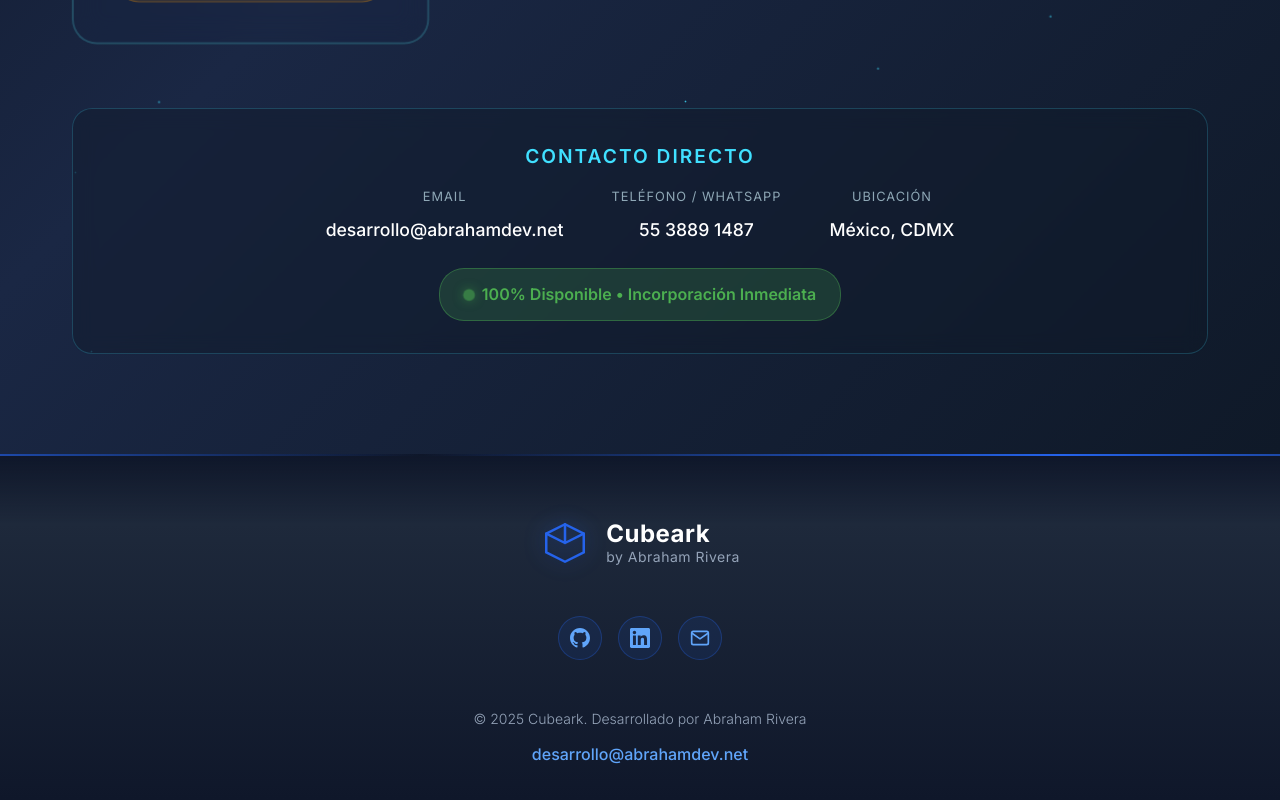
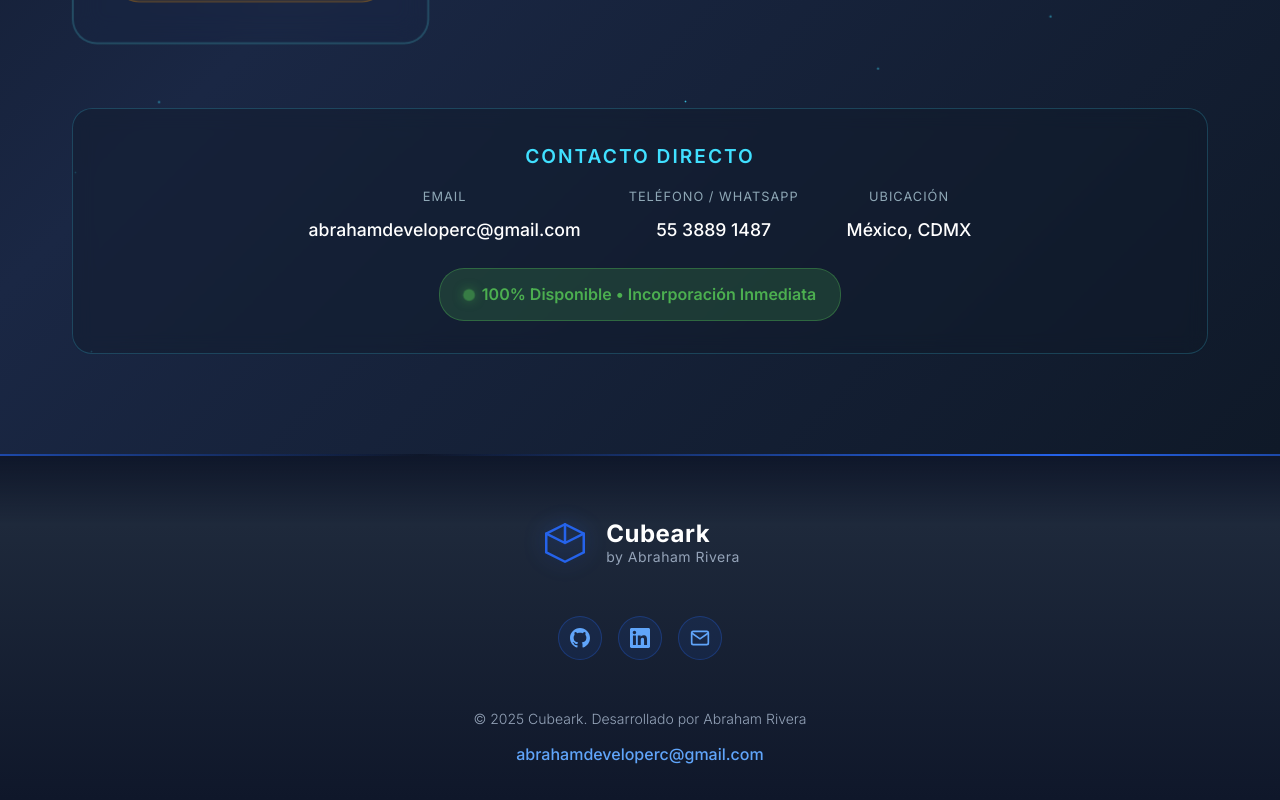
Before and after one commit to abraham-developer/acubic-portfolio, a React (Vite) app: page / in a window 1280 px wide. Shown: the part 4298-5098 px from the top of the page. Built offline with nearby package versions, Linux system fonts and the light colour scheme.

Commit message:
[CHANGE] Ajuste email

```diff
--- a/src/components/Contact.tsx
+++ b/src/components/Contact.tsx
@@ -11,10 +11,10 @@ const Contact: React.FC = () => {
       subtitle: 'Full-time / Freelance',
       message: 'Desarrollador disponible para tu equipo',
       method: 'email',
-      value: 'desarrollo@abrahamdev.net',
+      value: 'abrahamdeveloperc@gmail.com',
       icon: '💼',
       color: '#40e0ff',
-      action: () => window.open('mailto:desarrollo@abrahamdev.net?subject=Oportunidad Laboral - Desarrollador Full Stack&body=Hola Abraham! Estoy interesado en contratarte para nuestro equipo. Me gustaría discutir las oportunidades disponibles.', '_blank')
+      action: () => window.open('mailto:abrahamdeveloperc@gmail.com?subject=Oportunidad Laboral - Desarrollador Full Stack&body=Hola Abraham! Estoy interesado en contratarte para nuestro equipo. Me gustaría discutir las oportunidades disponibles.', '_blank')
     },
     {
       id: 'project',
@@ -44,10 +44,10 @@ const Contact: React.FC = () => {
       subtitle: 'Conversemos',
       message: 'Agenda una llamada para conocernos',
       method: 'email',
-      value: 'desarrollo@abrahamdev.net',
+      value: 'abrahamdeveloperc@gmail.com',
       icon: '🎯',
       color: '#ff9800',
-      action: () => window.open('mailto:desarrollo@abrahamdev.net?subject=Entrevista Técnica - Abraham Developer&body=Hola Abraham! Me gustaría agendar una entrevista técnica contigo para discutir oportunidades de colaboración.', '_blank')
+      action: () => window.open('mailto:abrahamdeveloperc@gmail.com?subject=Entrevista Técnica - Abraham Developer&body=Hola Abraham! Me gustaría agendar una entrevista técnica contigo para discutir oportunidades de colaboración.', '_blank')
     }
   ];
 
@@ -461,9 +461,9 @@ const Contact: React.FC = () => {
                 <div className="contact-label">Email</div>
                 <div
                   className="contact-value"
-                  onClick={() => window.open('mailto:desarrollo@abrahamdev.net', '_blank')}
+                  onClick={() => window.open('mailto:abrahamdeveloperc@gmail.com', '_blank')}
                 >
-                  desarrollo@abrahamdev.net
+                  abrahamdeveloperc@gmail.com
                 </div>
               </div>
               <div className="contact-item">
--- a/src/components/Footer.tsx
+++ b/src/components/Footer.tsx
@@ -53,7 +53,7 @@ const Footer: React.FC = () => {
             </a>
 
             <a
-              href="mailto:desarrollo@abrahamdev.net"
+              href="mailto:abrahamdeveloperc@gmail.com"
               className="social-link"
               title="Email"
             >
@@ -69,8 +69,8 @@ const Footer: React.FC = () => {
             <p className="footer-copyright">
               © {currentYear} Cubeark. Desarrollado por Abraham Rivera
             </p>
-            <a href="mailto:desarrollo@abrahamdev.net" className="footer-email">
-              desarrollo@abrahamdev.net
+            <a href="mailto:abrahamdeveloperc@gmail.com" className="footer-email">
+              abrahamdeveloperc@gmail.com
             </a>
           </div>
         </div>
```
